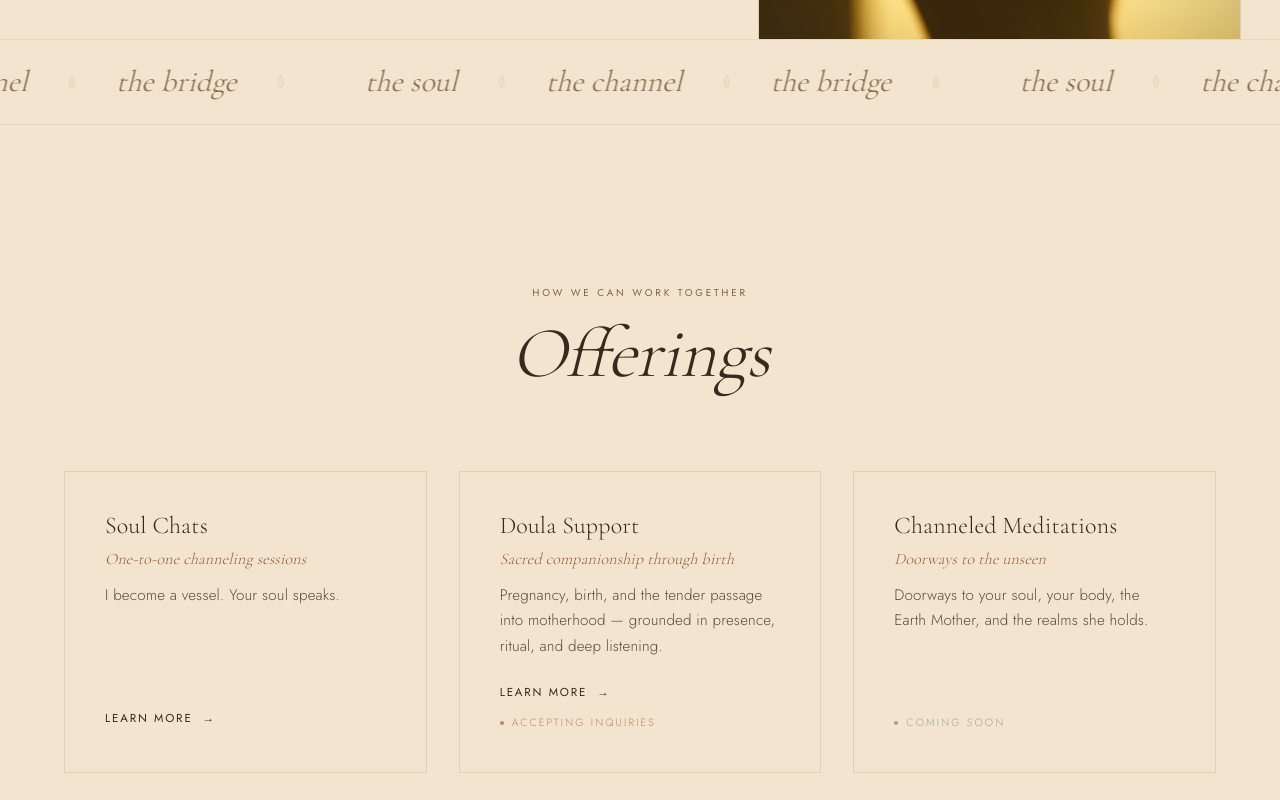
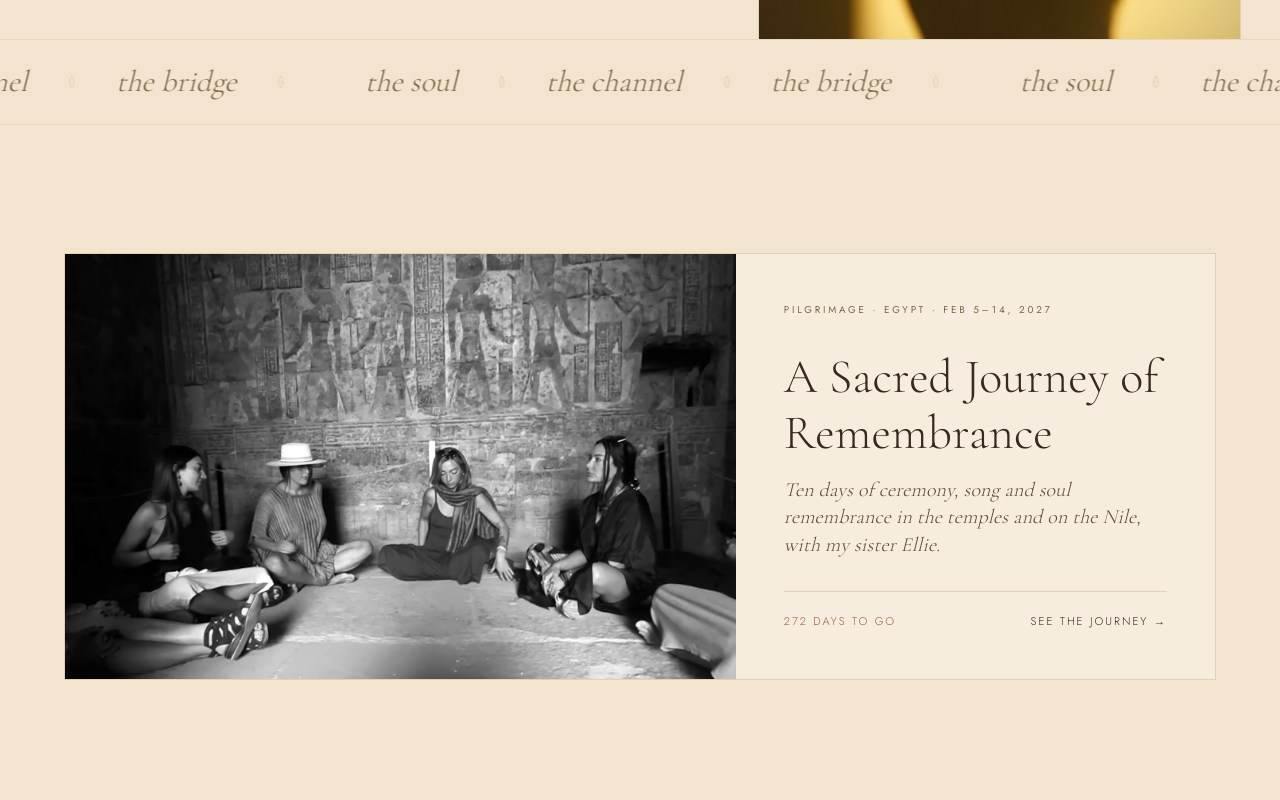
Before and after one commit to berkfrei/chandra-site, a Next.js app: page / in a window 1280 px wide. Shown: the part 860-1660 px from the top of the page. Built offline with nearby package versions, Linux system fonts and the light colour scheme.

Commit message:
add Egypt 2027 nav link and homepage feature (with countdown)
Links to the retreat site with ?ref=chandra so inquiries from this site are
credited to Chandra in the guest desk.

Co-Authored-By: Claude Opus 5.5 (1M context) <noreply@anthropic.com>

```diff
--- a/src/app/page.tsx
+++ b/src/app/page.tsx
@@ -6,6 +6,7 @@ import Sigil from "@/components/ui/sigil";
 import Marquee from "@/components/ui/marquee";
 import WordReveal from "@/components/ui/word-reveal";
 import Parallax from "@/components/ui/parallax";
+import EgyptCountdown from "@/components/ui/egypt-countdown";
 
 const offerings = [
   {
@@ -182,6 +183,47 @@ export default function Home() {
           </span>
         </Marquee>
       </div>
+
+      {/* ============================================
+          EGYPT 2027 — the pilgrimage Chandra co-hosts with Ellie, on its
+          own site. ?ref=chandra credits her site in the guest list.
+          ============================================ */}
+      <section className="px-6 pt-24 lg:px-10 lg:pt-32">
+        <div className="mx-auto max-w-6xl">
+          <Reveal>
+            <a href="https://egypt-retreat.vercel.app/?ref=chandra" className="group grid overflow-hidden border border-cream-dark md:grid-cols-12">
+              <div className="relative min-h-[16rem] md:col-span-7 md:min-h-[26rem]">
+                <Image
+                  src="/egypt/temple-circle.jpg"
+                  alt="Women in ceremony on the stone floor of a carved temple chamber in Egypt"
+                  fill
+                  sizes="(min-width: 768px) 58vw, 100vw"
+                  className="object-cover object-[50%_40%] transition-transform duration-700 group-hover:scale-[1.02]"
+                />
+              </div>
+              <div className="flex flex-col justify-between gap-8 bg-parchment p-8 md:col-span-5 md:p-12">
+                <p className="u-running-head text-brown-mid">Pilgrimage · Egypt · Feb 5–14, 2027</p>
+                <div className="space-y-4">
+                  <h2 className="font-serif text-4xl leading-[1.05] text-brown-deep md:text-5xl">
+                    A Sacred Journey of Remembrance
+                  </h2>
+                  <p className="font-serif text-xl italic leading-snug text-brown-warm">
+                    Ten days of ceremony, song and soul remembrance in the temples and on the Nile, with my sister Ellie.
+                  </p>
+                </div>
+                <div className="flex items-center justify-between border-t border-cream-dark pt-5">
+                  <span className="font-sans text-[0.7rem] uppercase tracking-[0.18em] text-terracotta-deep">
+                    <EgyptCountdown />
+                  </span>
+                  <span className="font-sans text-[0.7rem] uppercase tracking-[0.18em] text-brown-deep transition-colors duration-500 group-hover:text-terracotta-deep">
+                    See the journey →
+                  </span>
+                </div>
+              </div>
+            </a>
+          </Reveal>
+        </div>
+      </section>
 
       {/* ============================================
           OFFERINGS — editorial numbered entries
--- a/src/components/layout/nav.tsx
+++ b/src/components/layout/nav.tsx
@@ -11,6 +11,7 @@ const links = [
   { label: "About", href: "/about" },
   { label: "Soul Work", href: "/offerings" },
   { label: "Doula", href: "/doula" },
+  { label: "Egypt 2027", href: "https://egypt-retreat.vercel.app/?ref=chandra" },
   { label: "Contact", href: "/contact" },
 ];
 
--- /dev/null
+++ b/src/components/ui/egypt-countdown.tsx
@@ -0,0 +1,15 @@
+"use client";
+
+import { useEffect, useState } from "react";
+
+/** Egypt 2027 begins Feb 5, 2027 (Cairo). Counts whole days; changes once it has begun. */
+const START = Date.UTC(2027, 1, 5);
+const daysLeft = () => Math.ceil((START - Date.now()) / 86_400_000);
+
+export default function EgyptCountdown() {
+  const [days, setDays] = useState<number | null>(null);
+  useEffect(() => { setDays(daysLeft()); }, []);
+  if (days === null) return <span>February 5–14, 2027</span>;
+  if (days <= 0) return <span>Happening now in Egypt</span>;
+  return <span>{days} {days === 1 ? "day" : "days"} to go</span>;
+}
```
Also changed, not shown: public/egypt/temple-circle.jpg (added).
